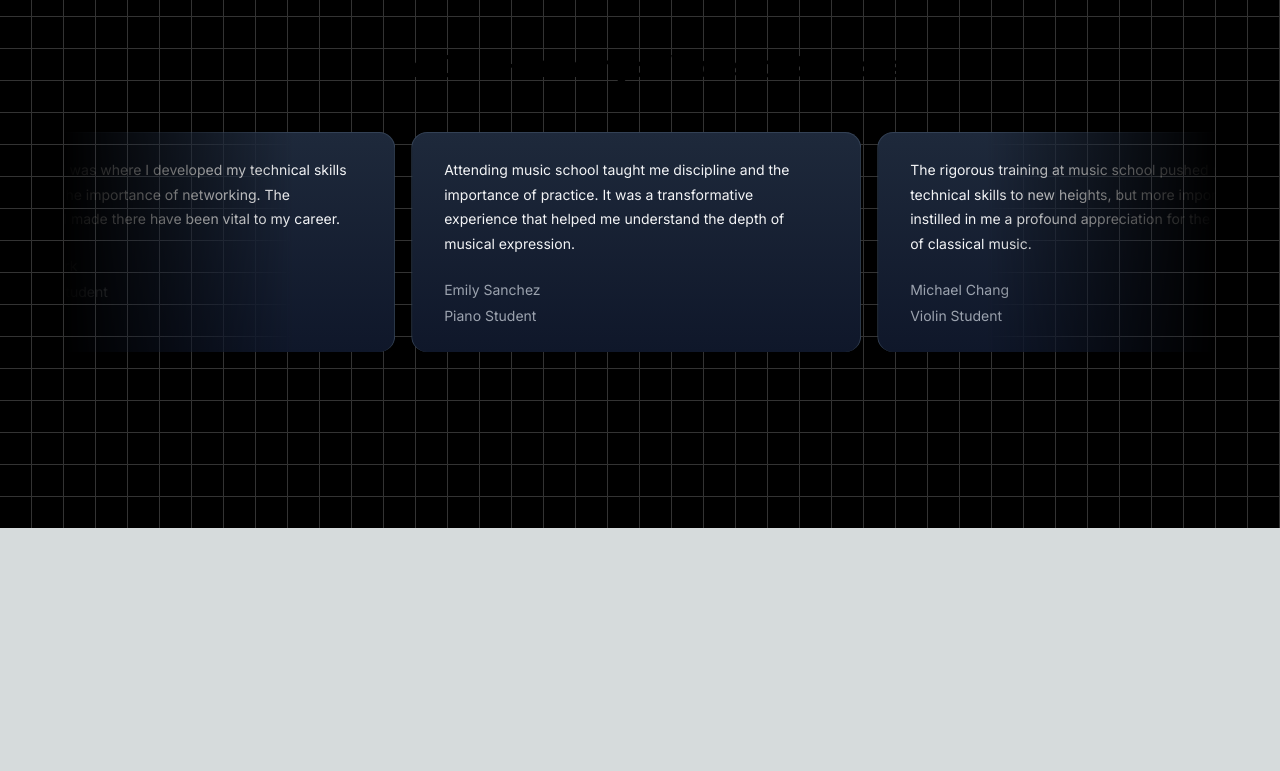
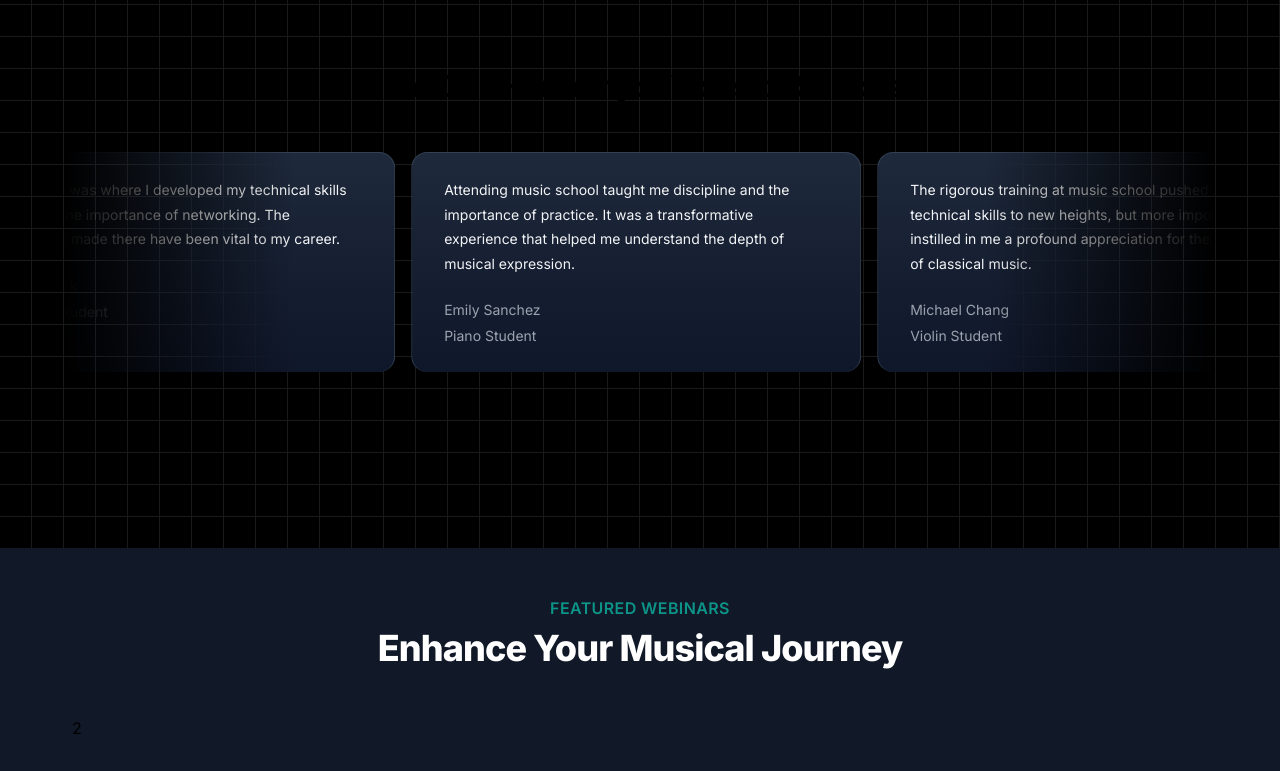
Before and after one commit to ashutosh-naik/music-nextjs-app, a Next.js app: page / in a window 1280 px wide. Shown: the part 2000-2771 px from the top of the page. Before the commit the page ends 2528 px from the top, so only its background shows below. Built offline with nearby package versions, Linux system fonts and the light colour scheme.

Commit message:
Featured Webinars

```diff
--- a/src/app/page.tsx
+++ b/src/app/page.tsx
@@ -1,6 +1,7 @@
 import FeaturedCourses from "@/components/FeaturedCourses";
 import HeroSection from "@/components/HeroSection";
 import TestimonialCards from "@/components/TestimonialCards";
+import UpcomingWebinars from "@/components/UpcomingWebinars";
 import WhyChooseUs from "@/components/WhyChooseUs";
 
 export default function Home() {
@@ -10,6 +11,7 @@ export default function Home() {
       <FeaturedCourses />
       <WhyChooseUs />
       <TestimonialCards />
+      <UpcomingWebinars />
     </main>
   );
 }
--- a/src/components/FeaturedCourses.tsx
+++ b/src/components/FeaturedCourses.tsx
@@ -21,7 +21,7 @@ function FeaturedCourses() {
   );
 
   return (
-    <div className="py-12 bg-gray-900">
+    <div className="p-12 bg-gray-900">
       <div>
         <div className="text-center">
           <h2 className="text-base text-teal-600 font-semibold tracking-wide uppercase">
--- a/src/components/TestimonialCards.tsx
+++ b/src/components/TestimonialCards.tsx
@@ -67,7 +67,7 @@ const musicSchoolTestimonials = [
 
 function TestimonialCards() {
   return (
-    <div className="h-[40rem] w-full dark:bg-black bg-white  dark:bg-grid-white/[0.2] bg-grid-black/[0.2] relative flex flex-col items-center justify-center overflow-hidden">
+    <div className="h-[40rem] w-full dark:bg-black bg-white  dark:bg-grid-white/[0.1] bg-grid-black/[0.1] relative flex flex-col items-center justify-center overflow-hidden">
       <h2 className="text-3xl font-bold text-center mb-8 z-10">
         Hear Our Harmony: Voices of Success
       </h2>
--- /dev/null
+++ b/src/components/UpcomingWebinars.tsx
@@ -0,0 +1,30 @@
+import Link from "next/link";
+import React from "react";
+
+function UpcomingWebinars() {
+  return (
+    <div className="p-12 bg-gray-900">
+      <div className="max-w-7xl mx-auto px-4 sm:px-6">
+        <div className="text-center">
+          <h2 className="text-base text-teal-600 font-semibold tracking-wide uppercase">
+            Featured Webinars
+          </h2>
+          <p className="mt-2 mb-12 text-3xl leading-8 font-extrabold tracking-tight text-white sm:text-4xl">
+            Enhance Your Musical Journey
+          </p>
+        </div>
+        <div className="mt-10">2</div>
+        <div className="mt-10 text-center">
+          <Link
+            href="/webinars"
+            className="px-4 py-2 rounded border border-neutral-600 text-neutral-700 bg-white hover:bg-gray-100 transition duration-200"
+          >
+            View All Webinars
+          </Link>
+        </div>
+      </div>
+    </div>
+  );
+}
+
+export default UpcomingWebinars;
```
